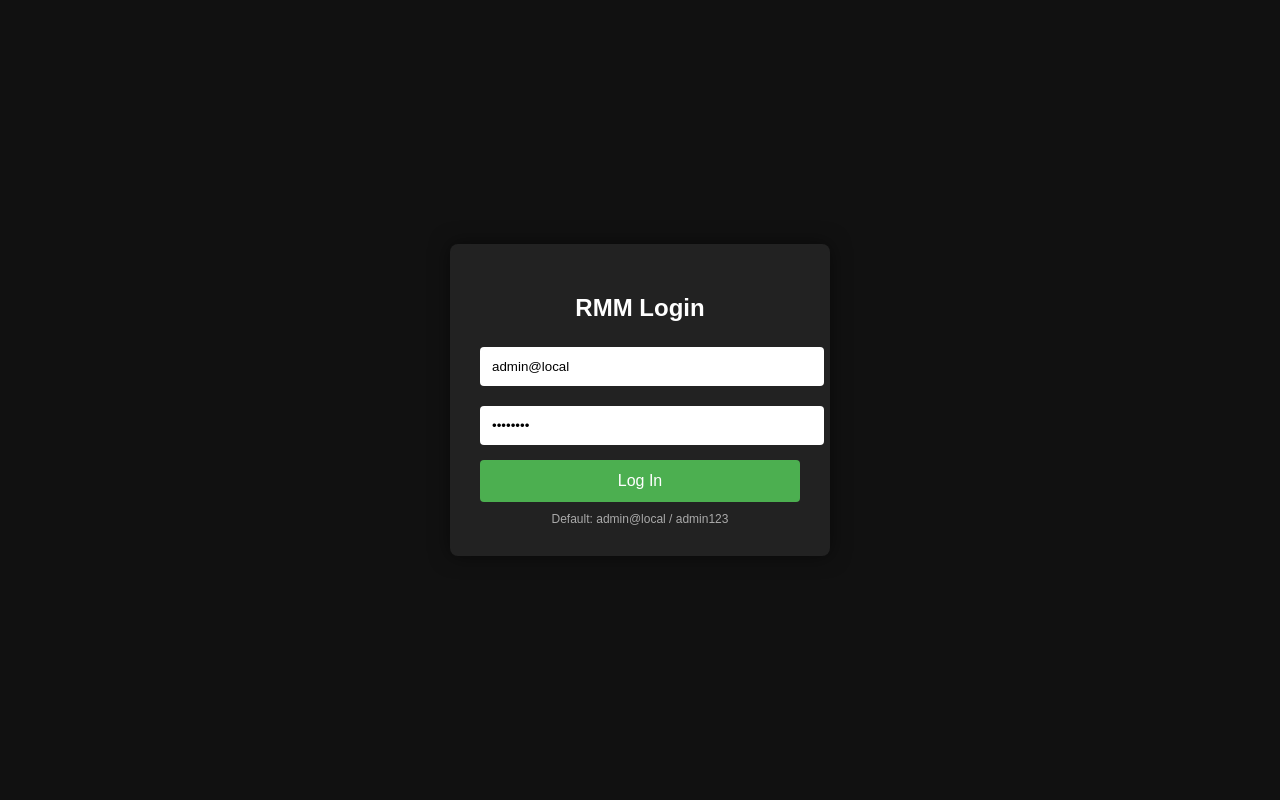
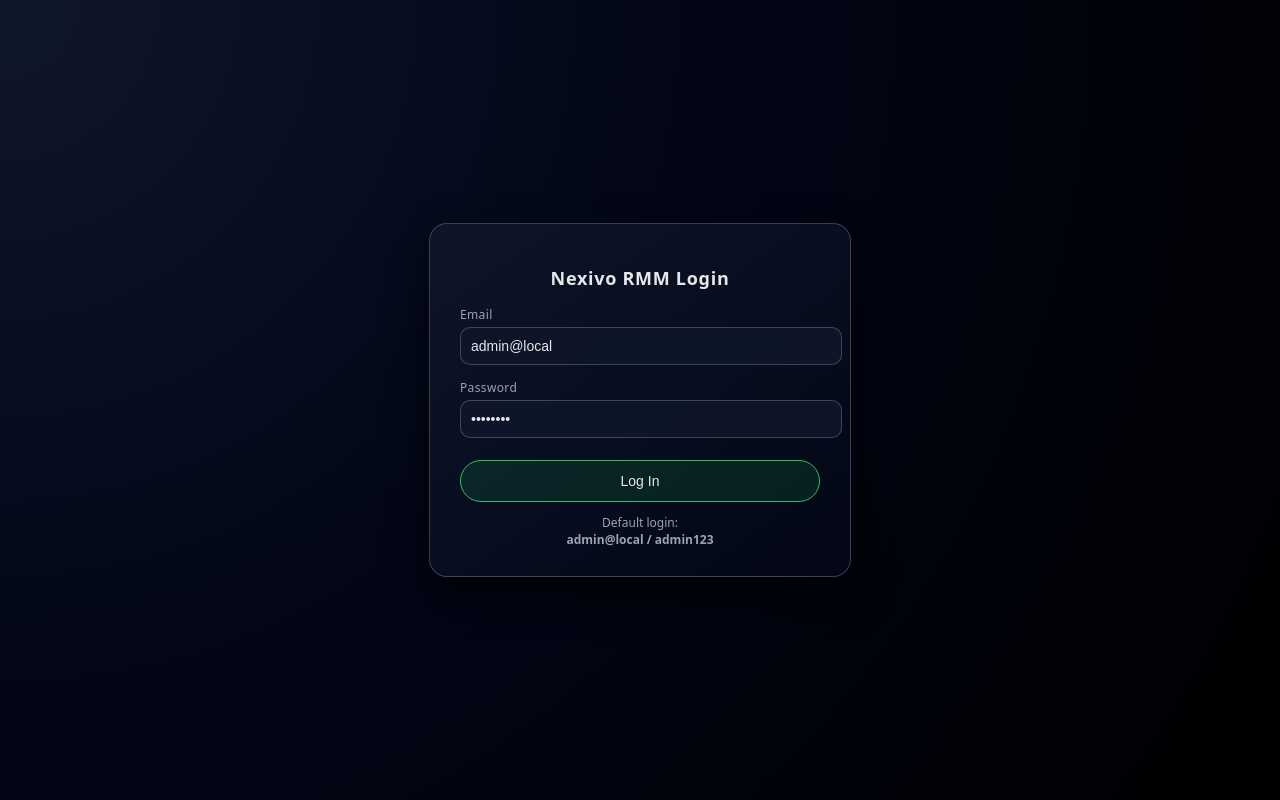
Before and after one commit to The-IT-Guy/customrmm, a FastAPI app: template templates/login.html in a window 1280 px wide. Run offline with FastAPI, Linux system fonts and the light colour scheme; the template is opened without the code that fills it, so the values that code supplies are empty.

Commit message:
Revamp login page with new styles and layout
Updated the login page with a new design and improved styles.

```diff
--- a/templates/login.html
+++ b/templates/login.html
@@ -1,79 +1,144 @@
 <!DOCTYPE html>
-<html lang="en">
+<html lang="en" data-theme="dark">
 <head>
     <meta charset="UTF-8" />
-    <title>RMM Login</title>
+    <title>Nexivo RMM – Login</title>
+    <meta name="viewport" content="width=device-width, initial-scale=1" />
+
     <style>
+        :root {
+            --bg: #020617;
+            --bg-card: rgba(2, 6, 23, 0.9);
+            --accent: #22c55e;
+            --accent-soft: rgba(34, 197, 94, 0.12);
+            --border-subtle: rgba(148, 163, 184, 0.35);
+            --text: #e5e7eb;
+            --muted: #9ca3af;
+            --danger: #fb7185;
+        }
+
         body {
-            background: #111;
-            color: #fff;
-            font-family: Arial, sans-serif;
+            margin: 0;
+            height: 100vh;
             display: flex;
             justify-content: center;
             align-items: center;
-            height: 100vh;
-            margin: 0;
+            font-family: system-ui, -apple-system, Segoe UI, sans-serif;
+            background: radial-gradient(circle at top left, #0f172a 0, #020617 45%, #000 100%);
+            color: var(--text);
         }
+
         .login-box {
-            background: #222;
-            padding: 30px;
-            border-radius: 8px;
-            width: 320px;
-            box-shadow: 0 0 20px rgba(0,0,0,0.5);
+            width: 360px;
+            background: linear-gradient(145deg, rgba(15,23,42,.92), rgba(2,6,23,.97));
+            border: 1px solid var(--border-subtle);
+            border-radius: 18px;
+            padding: 28px 30px;
+            box-shadow: 0 18px 40px rgba(0,0,0,.75);
+            backdrop-filter: blur(8px);
+            animation: fadeIn .4s ease;
         }
+
+        @keyframes fadeIn {
+            from { opacity: 0; transform: translateY(12px); }
+            to   { opacity: 1; transform: translateY(0); }
+        }
+
         h2 {
             text-align: center;
-            margin-bottom: 20px;
+            margin-bottom: 16px;
+            font-size: 18px;
+            letter-spacing: .04em;
         }
-        input[type=text], input[type=password] {
+
+        .error {
+            background: rgba(251,113,133,0.15);
+            border: 1px solid var(--danger);
+            color: var(--danger);
+            padding: 10px;
+            border-radius: 10px;
+            margin-bottom: 14px;
+            font-size: 13px;
+            text-align: center;
+        }
+
+        .form-field {
+            margin-bottom: 14px;
+            display: flex;
+            flex-direction: column;
+        }
+
+        .form-field label {
+            font-size: 12px;
+            color: var(--muted);
+            margin-bottom: 4px;
+            letter-spacing: .03em;
+        }
+
+        .form-field input {
             width: 100%;
-            padding: 12px;
-            margin: 5px 0 15px 0;
-            border: none;
-            border-radius: 4px;
+            padding: 10px;
+            border-radius: 10px;
+            background: rgba(15,23,42,0.9);
+            border: 1px solid var(--border-subtle);
+            color: var(--text);
+            font-size: 14px;
         }
+
         button {
             width: 100%;
             padding: 12px;
-            background: #4CAF50;
-            border: none;
-            border-radius: 4px;
-            color: #fff;
-            font-size: 16px;
+            border-radius: 999px;
+            margin-top: 8px;
+            background: var(--accent-soft);
+            border: 1px solid var(--accent);
+            color: var(--text);
+            font-size: 14px;
+            font-weight: 500;
             cursor: pointer;
+            transition: background .2s;
         }
-        .error {
-            background: #ff4444;
-            padding: 10px;
-            margin-bottom: 15px;
-            border-radius: 4px;
+
+        button:hover {
+            background: rgba(34,197,94,0.2);
+        }
+
+        .hint {
+            margin-top: 12px;
             text-align: center;
-        }
-        .hint {
-            margin-top: 10px;
             font-size: 12px;
-            color: #aaa;
-            text-align: center;
+            color: var(--muted);
         }
     </style>
 </head>
 
 <body>
 <div class="login-box">
-        <h2>RMM Login</h2>
+
+    <h2>Nexivo RMM Login</h2>
 
     {% if error %}
     <div class="error">{{ error }}</div>
     {% endif %}
 
     <form method="post" action="/login">
-            <input type="text" name="email" placeholder="Email" required value="admin@local" />
-            <input type="password" name="password" placeholder="Password" required value="admin123" />
+        <div class="form-field">
+            <label for="email">Email</label>
+            <input type="text" id="email" name="email" required value="admin@local" />
+        </div>
+
+        <div class="form-field">
+            <label for="password">Password</label>
+            <input type="password" id="password" name="password" required value="admin123" />
+        </div>
+
         <button type="submit">Log In</button>
     </form>
+
     <div class="hint">
-            Default: admin@local / admin123
+        Default login: <br> <strong>admin@local / admin123</strong>
     </div>
+
 </div>
 </body>
 </html>
```
Lines whose indentation alone changed are shown as unchanged.
